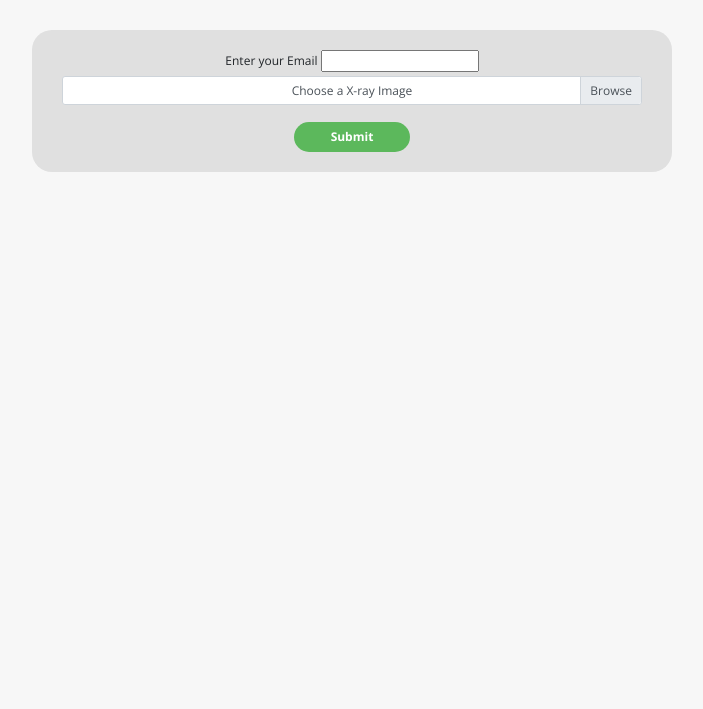
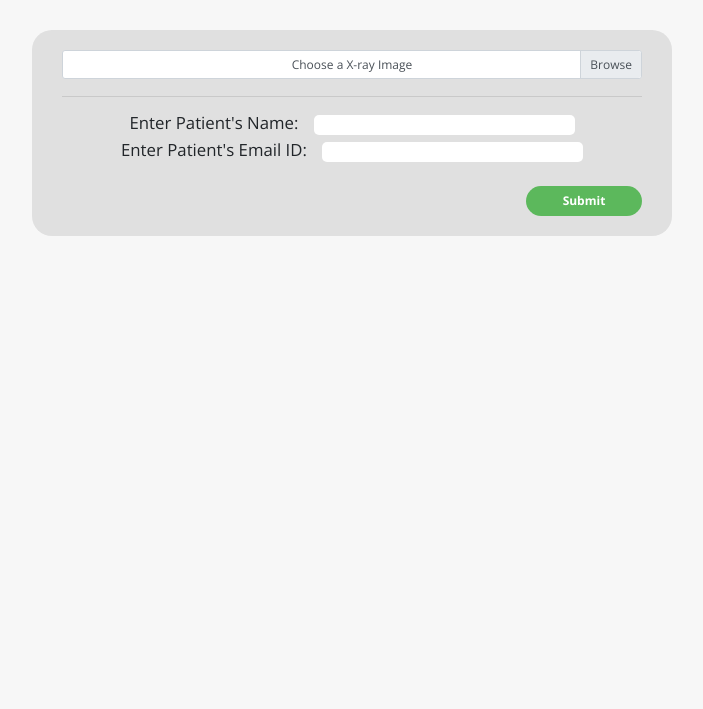
Before and after one commit to miraajkadam/covid-web, a Django app: page / in a window 1280 px wide. Shown: the part 42-751 px from the top of the page, without its empty margins (288-991 px from the left). Run offline with Django 3.2, Linux system fonts and the light colour scheme; style sheets or scripts are compiled from the project's sources; some libraries are stand-ins or nearby versions.

Commit message:
changes in ui add name field

```diff
--- a/webapp/static/webapp/css/main.css
+++ b/webapp/static/webapp/css/main.css
@@ -20,10 +20,6 @@ p {
   margin-bottom: 0;
 }
 
-.content {
-  text-align: center;
-}
-
 .content .upper-part {
   min-height: calc(100vh - 120px);
 }
@@ -34,7 +30,55 @@ p {
   width: 30%;
   border-radius: 20px;
   background-color: #e0e0e0;
+}
+
+.content .upper-part form .custom-file {
   text-align: center;
+}
+
+.content .upper-part form .other-inputs {
+  text-align: center;
+}
+
+.content .upper-part form label[for="name"] {
+  display: inline-block;
+  margin-top: 0.1rem;
+  margin-bottom: 0;
+  font-size: 1.4rem;
+  font-weight: 400;
+  text-align: center;
+}
+
+.content .upper-part form input[type="text"] {
+  display: inline-block;
+  width: 45%;
+  margin-left: 1rem;
+  border-radius: 5px;
+  border: none;
+  outline: none;
+  background-color: #fff;
+  padding: 1px 5px;
+  -moz-appearance: textfield;
+}
+
+.content .upper-part form label[for="email"] {
+  display: inline-block;
+  margin-top: 0.1rem;
+  margin-bottom: 0;
+  font-size: 1.4rem;
+  font-weight: 400;
+}
+
+.content .upper-part form input[type="email"] {
+  display: inline-block;
+  width: 45%;
+  margin-left: 1rem;
+  border-radius: 5px;
+  border: none;
+  outline: none;
+  background-color: #fff;
+  padding: 1px 5px;
+  -moz-appearance: textfield;
 }
 
 .content .upper-part form .custom-file:active {
@@ -51,10 +95,14 @@ p {
   cursor: pointer;
 }
 
+.content .upper-part form .input-button {
+  text-align: right;
+}
+
 .content .upper-part form .submit-button {
   height: 30px;
   width: 20%;
-  margin-top: 1rem;
+  margin-top: 2rem;
   border-radius: 20px;
   border: none;
   font-weight: 600;
@@ -150,6 +198,7 @@ p {
 
 .content .upper-part .result {
   margin-top: 20px;
+  text-align: center;
 }
 
 .content .upper-part .result p {
--- a/webapp/static/webapp/scss/main.scss
+++ b/webapp/static/webapp/scss/main.scss
@@ -20,7 +20,7 @@ p {
 }
 
 .content {
-  text-align: center;
+  // text-align: center;
 
   .upper-part {
     min-height: calc(100vh - 120px);
@@ -31,7 +31,55 @@ p {
       width: 30%;
       border-radius: 20px;
       background-color: #e0e0e0;
-      text-align: center;
+      // text-align: center;
+
+      .custom-file {
+        text-align: center;
+      }
+
+      .other-inputs {
+        text-align: center;
+      }
+      label[for="name"] {
+        display: inline-block;
+        margin-top: 0.1rem;
+        margin-bottom: 0;
+        font-size: 1.4rem;
+        font-weight: 400;
+        text-align: center;
+      }
+
+      input[type="text"] {
+        display: inline-block;
+        width: 45%;
+        margin-left: 1rem;
+        border-radius: 5px;
+        border: none;
+        outline: none;
+        background-color: #fff;
+        padding: 1px 5px;
+        -moz-appearance: textfield;
+      }
+
+      label[for="email"] {
+        display: inline-block;
+        margin-top: 0.1rem;
+        margin-bottom: 0;
+        font-size: 1.4rem;
+        font-weight: 400;
+      }
+
+      input[type="email"] {
+        display: inline-block;
+        width: 45%;
+        margin-left: 1rem;
+        border-radius: 5px;
+        border: none;
+        outline: none;
+        background-color: #fff;
+        padding: 1px 5px;
+        -moz-appearance: textfield;
+      }
 
       .custom-file:active {
         outline: 3px solid rgb(117, 172, 223);
@@ -45,10 +93,14 @@ p {
         cursor: pointer;
       }
 
+      .input-button {
+        text-align: right;
+      }
+
       .submit-button {
         height: 30px;
         width: 20%;
-        margin-top: 1rem;
+        margin-top: 2rem;
         border-radius: 20px;
         border: none;
         font-weight: 600;
@@ -132,6 +184,7 @@ p {
 
     .result {
       margin-top: 20px;
+      text-align: center;
 
       p {
         font-size: 1.9rem;
--- a/webapp/templates/webapp/main.html
+++ b/webapp/templates/webapp/main.html
@@ -15,13 +15,20 @@ Covid Detection
   <div class="upper-part">
     <form method="POST" enctype="multipart/form-data">
       {% csrf_token %}
-      <label for="emai">Enter your Email</label>
-      <input class="email-input" type="email" name="email" required></input>
+
       <div class="custom-file">
         <input class="custom-file-input" type="file" name="imageFile" id="imageFile" accept="image/*" required />
         <label class="custom-file-label"  for="imageFile">Choose a X-ray Image</label>
+      </div><hr />
+      <div class="other-inputs">
+        <label for="name">Enter Patient's Name: </label>
+        <input class="name-input" type="text" name="name" required></input>
+        <label for="email">Enter Patient's Email ID: </label>
+        <input class="email-input" type="email" name="email" required></input>
       </div>
-      <input class="submit-button" type="submit" name="submit" value="Submit" />
+      <div class="input-button">
+        <input class="submit-button" type="submit" name="submit" value="Submit" />
+      </div>
     </form>
 
     {% if context %}
```
Also changed, not shown: 1 other file.
